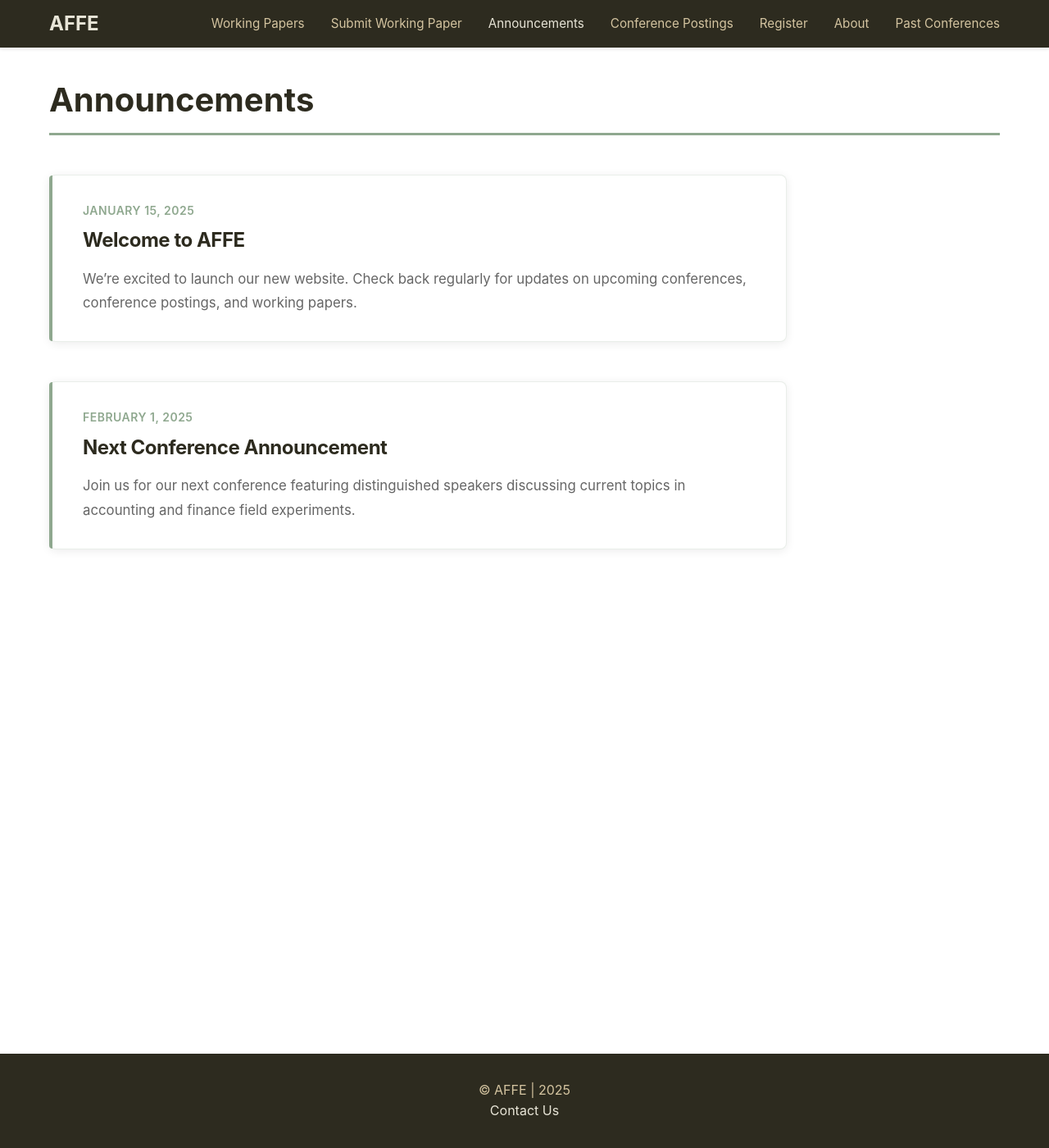
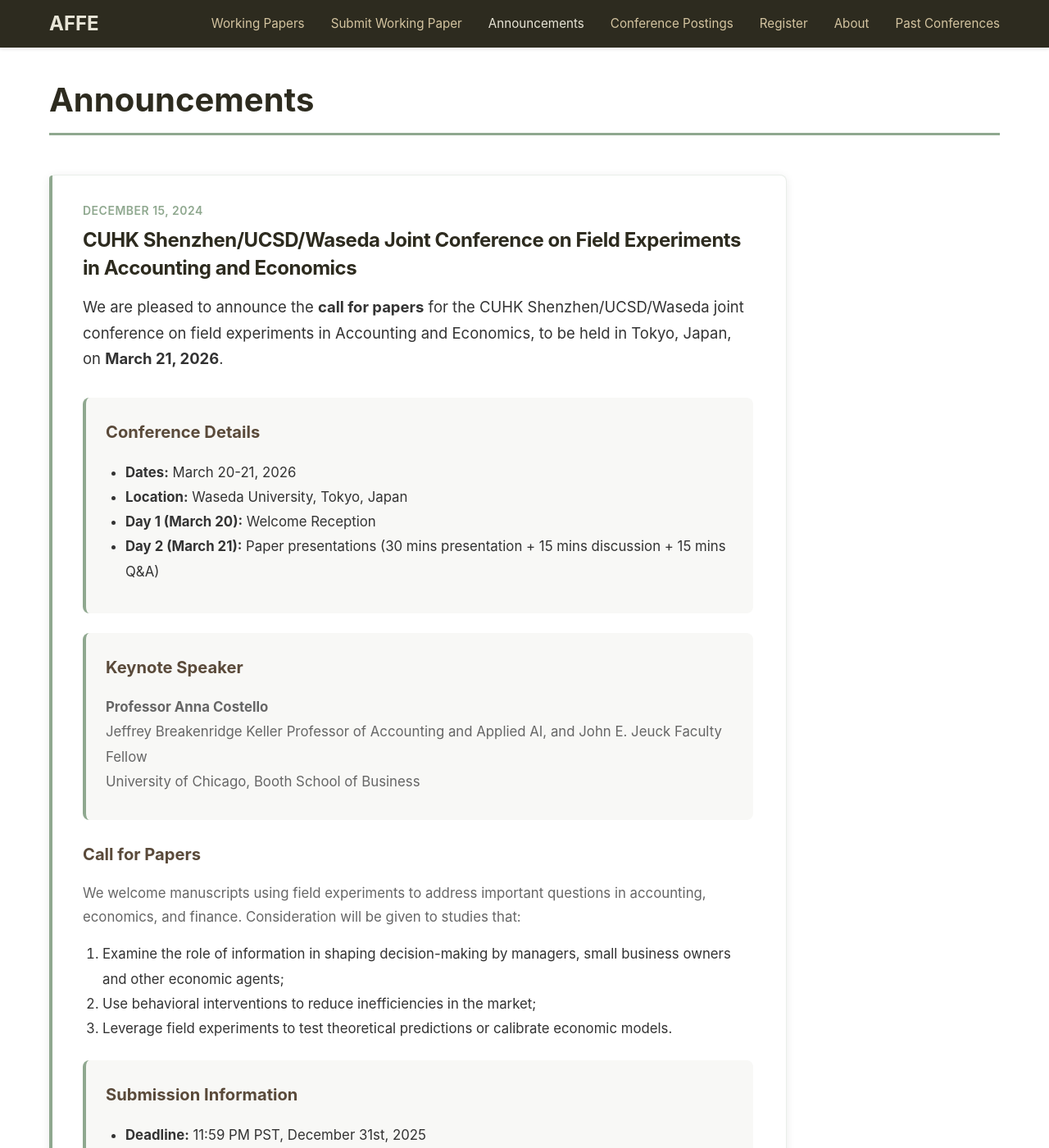
Before and after one commit to marceaguilar/affe-website, a Jekyll site: the page built from pages/announcements.md, in a window 1280 px wide and 1400 px high. Shown: the whole window at 82% size. Built offline with Jekyll 4.4.1, drawn with Linux system fonts in a browser that asks for light colours; some of the changed text lies outside the part shown.

Commit message:
Update announcements: Add CUHK Shenzhen/UCSD/Waseda conference announcement

```diff
--- a/pages/announcements.md
+++ b/pages/announcements.md
@@ -3,10 +3,61 @@
 title: Announcements
 permalink: /announcements
 announcements:
-  - date: "January 15, 2025"
-    title: "Welcome to AFFE"
-    content: "We're excited to launch our new website. Check back regularly for updates on upcoming conferences, conference postings, and working papers."
-  - date: "February 1, 2025"
-    title: "Next Conference Announcement"
-    content: "Join us for our next conference featuring distinguished speakers discussing current topics in accounting and finance field experiments."
+  - date: "December 15, 2024"
+    title: "CUHK Shenzhen/UCSD/Waseda Joint Conference on Field Experiments in Accounting and Economics"
+    content: |
+      <p style="font-size: 1.1em; margin-bottom: 2rem; line-height: 1.7; color: #333;">We are pleased to announce the <strong>call for papers</strong> for the CUHK Shenzhen/UCSD/Waseda joint conference on field experiments in Accounting and Economics, to be held in Tokyo, Japan, on <strong>March 21, 2026</strong>.</p>
+
+      <div style="background: #f8f8f6; padding: 1.5rem; border-radius: 8px; margin: 1.5rem 0; border-left: 4px solid #8FA88F;">
+        <h3 style="margin-top: 0; color: #5A4A3A; font-size: 1.2em; margin-bottom: 1rem;">Conference Details</h3>
+        <ul style="margin: 0.75rem 0; padding-left: 1.5rem; line-height: 1.8;">
+          <li><strong>Dates:</strong> March 20-21, 2026</li>
+          <li><strong>Location:</strong> Waseda University, Tokyo, Japan</li>
+          <li><strong>Day 1 (March 20):</strong> Welcome Reception</li>
+          <li><strong>Day 2 (March 21):</strong> Paper presentations (30 mins presentation + 15 mins discussion + 15 mins Q&A)</li>
+        </ul>
+      </div>
+
+      <div style="background: #f8f8f6; padding: 1.5rem; border-radius: 8px; margin: 1.5rem 0; border-left: 4px solid #8FA88F;">
+        <h3 style="margin-top: 0; color: #5A4A3A; font-size: 1.2em; margin-bottom: 1rem;">Keynote Speaker</h3>
+        <p style="margin: 0.5rem 0; line-height: 1.8;"><strong>Professor Anna Costello</strong><br>
+        Jeffrey Breakenridge Keller Professor of Accounting and Applied AI, and John E. Jeuck Faculty Fellow<br>
+        University of Chicago, Booth School of Business</p>
+      </div>
+
+      <div style="margin: 1.5rem 0;">
+        <h3 style="color: #5A4A3A; font-size: 1.2em; margin-bottom: 1rem;">Call for Papers</h3>
+        <p style="margin-bottom: 1rem; line-height: 1.7;">We welcome manuscripts using field experiments to address important questions in accounting, economics, and finance. Consideration will be given to studies that:</p>
+        <ol style="padding-left: 1.5rem; line-height: 1.8; margin-bottom: 0;">
+          <li>Examine the role of information in shaping decision-making by managers, small business owners and other economic agents;</li>
+          <li>Use behavioral interventions to reduce inefficiencies in the market;</li>
+          <li>Leverage field experiments to test theoretical predictions or calibrate economic models.</li>
+        </ol>
+      </div>
+
+      <div style="background: #f8f8f6; padding: 1.5rem; border-radius: 8px; margin: 1.5rem 0; border-left: 4px solid #8FA88F;">
+        <h3 style="margin-top: 0; color: #5A4A3A; font-size: 1.2em; margin-bottom: 1rem;">Submission Information</h3>
+        <ul style="margin: 0.75rem 0; padding-left: 1.5rem; line-height: 1.8;">
+          <li><strong>Deadline:</strong> 11:59 PM PST, December 31st, 2025</li>
+          <li><strong>Submit to:</strong> <a href="mailto:field_conf@cuhk.edu.cn" style="color: #5A4A3A; text-decoration: underline;">field_conf@cuhk.edu.cn</a></li>
+          <li><strong>Notification:</strong> Authors of accepted papers will be notified by January 15th, 2026</li>
+          <li><strong>Selection:</strong> Five papers and discussants will be selected</li>
+        </ul>
+      </div>
+
+      <div style="background: #e8f4e8; padding: 1.5rem; border-radius: 8px; margin: 1.5rem 0; text-align: center;">
+        <h3 style="margin-top: 0; color: #5A4A3A; font-size: 1.2em; margin-bottom: 1rem;">Registration</h3>
+        <p style="margin: 1rem 0; line-height: 1.7;">To register your interest in attending the Joint Conference in March, please provide your name, affiliation, and email:</p>
+        <p style="margin: 1rem 0;"><a href="https://forms.gle/5mpkt2V7g6PL3ZG2A" style="display: inline-block; background-color: #8FA88F; color: white; padding: 0.75rem 1.5rem; text-decoration: none; border-radius: 5px; font-weight: bold; transition: background-color 0.3s;">Register Here</a></p>
+      </div>
+
+      <div style="margin: 1.5rem 0; padding: 1rem; border-top: 2px solid #e0e0e0; border-bottom: 2px solid #e0e0e0;">
+        <h3 style="color: #5A4A3A; font-size: 1.2em; margin-bottom: 0.75rem; margin-top: 0;">Organizing Committee</h3>
+        <p style="margin: 0; line-height: 1.8;">Eric Floyd, Kanyuan Huang, Kanetaka Maki, Regina Wittenberg-Moerman, Michael Price, Joon Sang Yoon, and Tianyu Zhang</p>
+      </div>
+
+      <div style="margin: 1.5rem 0; text-align: center; padding-top: 1rem;">
+        <p style="margin: 0.5rem 0; line-height: 1.8;"><strong>Contact:</strong> <a href="mailto:field_conf@cuhk.edu.cn" style="color: #5A4A3A; text-decoration: underline;">field_conf@cuhk.edu.cn</a></p>
+        <p style="margin: 1.5rem 0 0.5rem 0;"><a href="https://www.ssrn.com/index.cfm/en/janda/announcement/?id=18206" target="_blank" style="color: #5A4A3A; text-decoration: underline; font-weight: bold; font-size: 1.05em;">View on SSRN →</a></p>
+      </div>
 ---
```
